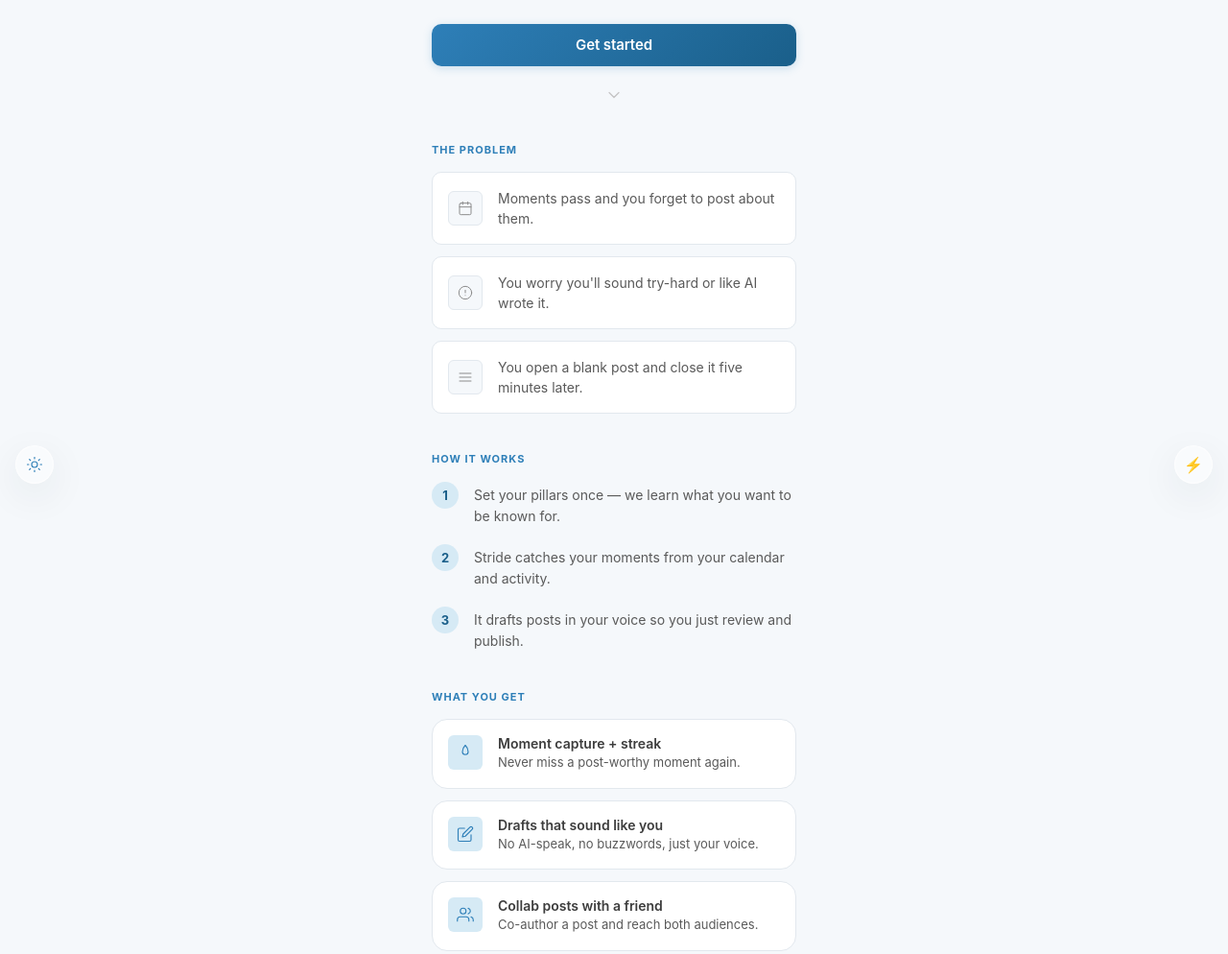
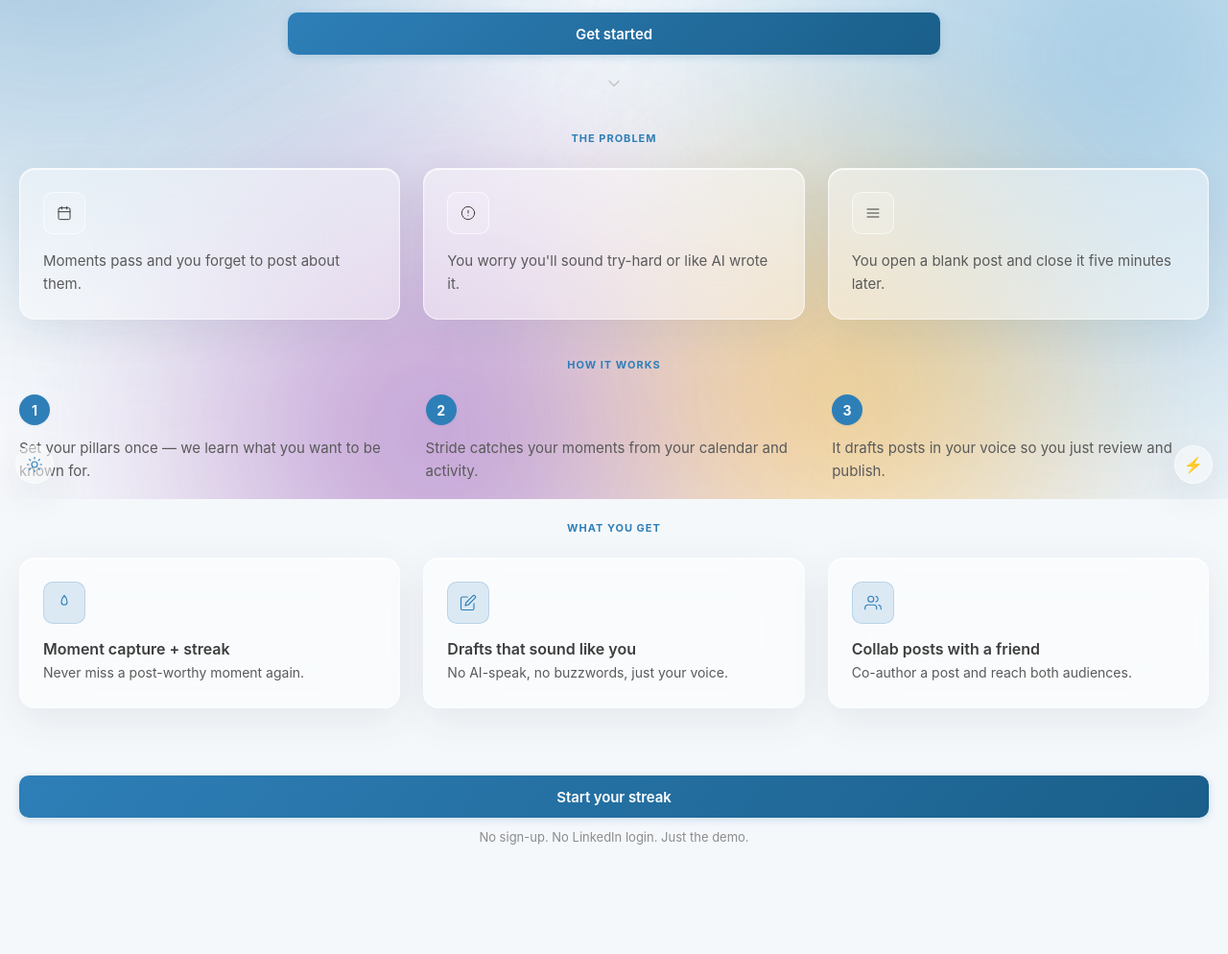
Before and after one commit to Neonat/stride-linkedin-automation, a plain HTML site: page index.html in a window 1280 px wide. Shown: the part 280-1274 px from the top of the page at 96% size. After the commit the page ends 1224 px from the top, so only its background shows below. Drawn offline with Linux system fonts and the light colour scheme.

Commit message:
landing page design concistency

```diff
--- a/css/screens.css
+++ b/css/screens.css
@@ -34,15 +34,17 @@
 /* ─────────────────────────────────────────
    SCREEN 0 — LANDING PAGE
 ───────────────────────────────────────── */
-#screen-landing { background: var(--bg-page); }
+#screen-landing { background: transparent; }
 
 .landing-inner {
-  max-width: 420px;
+  max-width: var(--dashboard-w);
   margin: 0 auto;
   padding: 0 var(--space-5) var(--space-12);
 }
 
 .landing-hero {
+  max-width: 680px;
+  margin: 0 auto;
   padding: var(--space-12) 0 var(--space-10);
   text-align: center;
 }
@@ -66,13 +68,13 @@
 }
 
 .landing-headline {
-  font-size: 26px; font-weight: 700; line-height: 1.25;
+  font-size: 32px; font-weight: 700; line-height: 1.25;
   color: var(--text-primary); margin-bottom: var(--space-4);
   white-space: pre-line;
 }
 
 .landing-subline {
-  font-size: 15px; color: var(--text-secondary);
+  font-size: 16px; color: var(--text-secondary);
   line-height: 1.6; margin-bottom: var(--space-8);
 }
 
@@ -86,57 +88,79 @@
 .landing-section-label {
   font-size: 11px; font-weight: 700; letter-spacing: 1px;
   text-transform: uppercase; color: var(--color-stride-blue);
-  margin-bottom: var(--space-4);
+  margin-bottom: var(--space-6);
+  text-align: center;
 }
 
-.problem-cards { display: flex; flex-direction: column; gap: var(--space-3); }
+.problem-cards { display: flex; flex-direction: column; gap: var(--space-4); }
+
+@media (min-width: 900px) {
+  .problem-cards { display: grid; grid-template-columns: repeat(3, 1fr); gap: var(--space-6); }
+  .landing-headline { font-size: 42px; }
+  .landing-subline { font-size: 18px; }
+}
 
 .problem-card {
-  display: flex; align-items: center; gap: var(--space-4);
-  background: var(--bg-surface); border: 0.5px solid var(--border-default);
-  border-radius: var(--radius-md); padding: var(--space-4);
+  display: flex; flex-direction: column; align-items: flex-start; gap: var(--space-4);
+  background: var(--glass-surface); border: 1px solid var(--glass-border);
+  border-radius: var(--radius-lg); padding: var(--space-6);
+  box-shadow: var(--glass-shadow), inset 0 1px 1px var(--glass-highlight);
+  -webkit-backdrop-filter: blur(var(--glass-blur));
+  backdrop-filter: blur(var(--glass-blur));
 }
 
 .problem-icon {
-  width: 36px; height: 36px; border-radius: var(--radius-sm);
-  background: var(--bg-page); border: 1px solid var(--border-default);
+  width: 44px; height: 44px; border-radius: var(--radius-md);
+  background: rgba(255,255,255,0.15); border: 1px solid var(--glass-border);
   display: flex; align-items: center; justify-content: center;
-  flex-shrink: 0; color: var(--text-muted);
+  flex-shrink: 0; color: var(--text-primary);
 }
 
-.problem-text { font-size: 14px; color: var(--text-secondary); line-height: 1.5; }
+.problem-text { font-size: 15px; color: var(--text-secondary); line-height: 1.6; }
 
-.how-steps { display: flex; flex-direction: column; gap: var(--space-4); }
+.how-steps { display: flex; flex-direction: column; gap: var(--space-6); }
 
-.how-step { display: flex; gap: var(--space-4); align-items: flex-start; }
+@media (min-width: 900px) {
+  .how-steps { display: grid; grid-template-columns: repeat(3, 1fr); gap: var(--space-8); }
+}
+
+.how-step { display: flex; flex-direction: column; gap: var(--space-3); align-items: flex-start; }
 
 .how-step-num {
-  width: 28px; height: 28px; border-radius: var(--radius-full);
-  background: var(--color-pale-blue); color: var(--color-deep-blue);
-  font-size: 13px; font-weight: 700;
+  width: 32px; height: 32px; border-radius: var(--radius-full);
+  background: var(--color-stride-blue); color: var(--color-white);
+  font-size: 14px; font-weight: 700;
   display: flex; align-items: center; justify-content: center;
-  flex-shrink: 0; margin-top: 1px;
+  flex-shrink: 0; box-shadow: var(--shadow-sm);
 }
 
-.how-step-text { font-size: 14px; color: var(--text-secondary); line-height: 1.6; padding-top: 4px; }
+.how-step-text { font-size: 15px; color: var(--text-secondary); line-height: 1.6; }
 
-.feature-cards { display: flex; flex-direction: column; gap: var(--space-3); }
+.feature-cards { display: flex; flex-direction: column; gap: var(--space-4); }
+
+@media (min-width: 900px) {
+  .feature-cards { display: grid; grid-template-columns: repeat(3, 1fr); gap: var(--space-6); }
+}
 
 .feature-card {
-  background: var(--bg-surface); border: 0.5px solid var(--border-default);
-  border-radius: var(--radius-lg); padding: var(--space-4);
-  display: flex; gap: var(--space-4); align-items: flex-start;
+  display: flex; flex-direction: column; align-items: flex-start; gap: var(--space-4);
+  background: var(--glass-surface); border: 1px solid var(--glass-border);
+  border-radius: var(--radius-lg); padding: var(--space-6);
+  box-shadow: var(--glass-shadow), inset 0 1px 1px var(--glass-highlight);
+  -webkit-backdrop-filter: blur(var(--glass-blur));
+  backdrop-filter: blur(var(--glass-blur));
 }
 
 .feature-icon {
-  width: 36px; height: 36px; border-radius: var(--radius-sm);
-  background: var(--color-pale-blue); display: flex;
+  width: 44px; height: 44px; border-radius: var(--radius-md);
+  background: rgba(46, 127, 184, 0.15); display: flex;
   align-items: center; justify-content: center;
   flex-shrink: 0; color: var(--color-stride-blue);
+  border: 1px solid rgba(46, 127, 184, 0.2);
 }
 
-.feature-card-title { font-size: 14px; font-weight: 600; color: var(--text-primary); margin-bottom: 2px; }
-.feature-card-desc  { font-size: 13px; color: var(--text-secondary); line-height: 1.5; }
+.feature-card-title { font-size: 16px; font-weight: 600; color: var(--text-primary); margin-bottom: 4px; }
+.feature-card-desc  { font-size: 14px; color: var(--text-secondary); line-height: 1.6; }
 
 .landing-cta { padding: var(--space-8) 0 var(--space-4); text-align: center; }
 .landing-cta p { font-size: 13px; color: var(--text-muted); margin-top: var(--space-3); }
```
Also changed, not shown: 1 other file.
